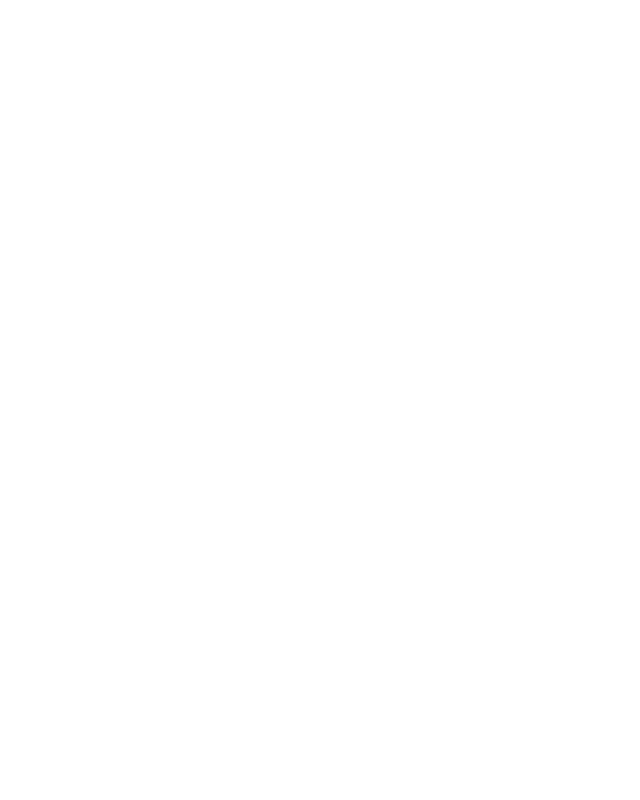
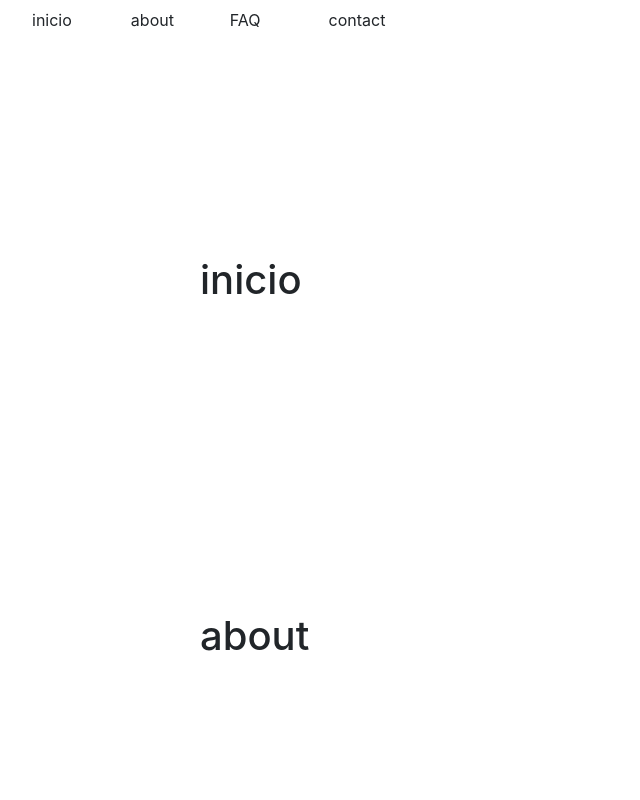
Before and after one commit to socaria/not-waste_PF-HENRY, a React (Create React App) app in the folder client/: page / in a window 1280 px wide. Before the commit this address had no page. Shown: the top 800 px of the page, without its empty margins (0-640 px from the left). Built offline with nearby package versions, Linux system fonts and the light colour scheme.

Commit message:
agrego landing page

```diff
--- /dev/null
+++ b/client/src/component/LandingPage/LandingPage.jsx
@@ -0,0 +1,30 @@
+import React from 'react'
+import Navbar from './NavBar'
+import style from './s.module.css'
+
+function LandingPage() {
+  return (
+    <main id='inicio'>
+      <Navbar />
+
+      <div className={style.cont}>
+        <h1>inicio</h1>
+      </div>
+
+      <div className={style.cont} id='about'>
+        <h1>about</h1>
+      </div>
+
+      <div className={style.cont} id='FAQ'>
+        <h1>FAQ</h1>
+      </div>
+
+      <div className={style.cont} id='contact'>
+        <h1>contact</h1>
+      </div>
+
+    </main>
+  )
+}
+
+export default LandingPage
--- /dev/null
+++ b/client/src/component/LandingPage/NavBar.jsx
@@ -0,0 +1,34 @@
+import React from 'react'
+import style from './s.module.css'
+import { links } from './list'
+function Navbar () {
+
+  const handleClick = (e) => {
+    e.preventDefault()
+    const target = e.target.getAttribute('href')
+    const location = document.querySelector(target).offsetTop
+
+    window.scrollTo({
+      left: 0,
+      top: location - 64,
+    })
+  }
+  return (
+    <nav className='navbar sticky'>
+      <div className='nav-center'>
+
+        <nav className={style.ul}>
+          {links.map((link) => {
+            return (
+              <ul  href={link.url} key={link.id} onClick={handleClick}>
+                {link.text}
+              </ul>
+            )
+          })}
+        </nav>
+      </div>
+    </nav>
+  )
+}
+
+export default Navbar
--- /dev/null
+++ b/client/src/component/LandingPage/list.js
@@ -0,0 +1,22 @@
+export const links = [
+    {
+      id: 1,
+      text: 'inicio',
+      url: '#inicio',
+    },
+    {
+      id: 2,
+      text: 'about',
+      url: '#about',
+    },
+    {
+      id: 3,
+      text: 'FAQ',
+      url: '#FAQ',
+    },
+    {
+      id: 4,
+      text: 'contact',
+      url: '#contact',
+    },
+  ]
--- /dev/null
+++ b/client/src/component/LandingPage/s.module.css
@@ -0,0 +1,10 @@
+.ul {
+    display: grid;
+    grid-template-columns: repeat(5, 1fr);
+    grid-gap: 10px;
+}
+
+.cont {
+    padding: 100px 100px 100px 100px;
+    margin: 100px 100px 100px 100px;
+}
--- a/client/src/router/RouteController.jsx
+++ b/client/src/router/RouteController.jsx
@@ -1,11 +1,12 @@
 import React from "react";
 import { Route, Routes } from 'react-router-dom';
 import Register from '../component/register/Register.jsx'
-
+import LandingPage from '../component/LandingPage/LandingPage';
 
 function RouteController (){
     return(
             <Routes>
+                <Route exact path='/' element={<LandingPage/>}></Route>
                 <Route exact path='/register' element={<Register />} />
             </Routes>
     )
```
